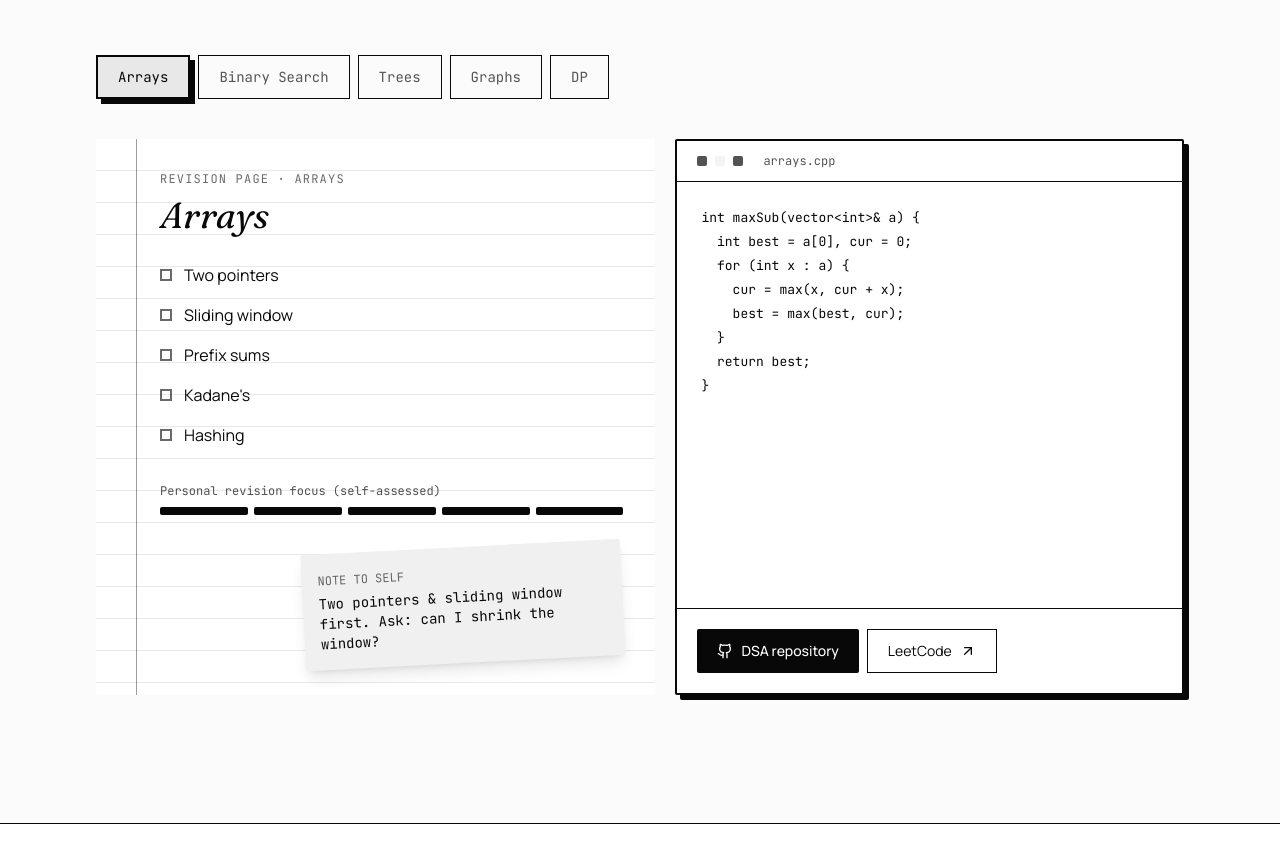
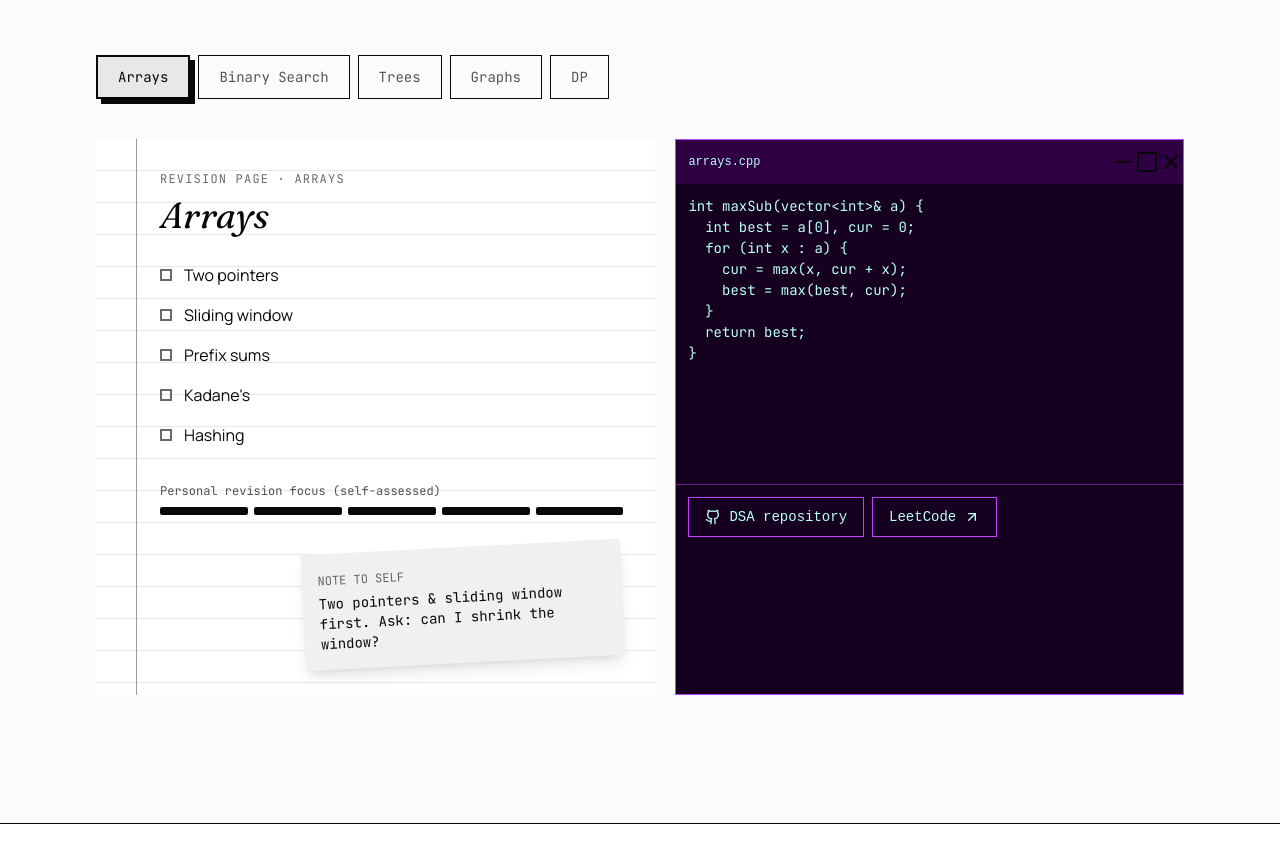
Before and after one commit to AVINASHTIWARI14/portfolio, a React (Vite) app: page / in a window 1280 px wide. Shown: the part 1720-2583 px from the top of the page. Built offline with nearby package versions, Linux system fonts and the light colour scheme.

Commit message:
Restyle C++ editor with purple window design

```diff
--- a/src/components/portfolio/Dsa.tsx
+++ b/src/components/portfolio/Dsa.tsx
@@ -1,12 +1,14 @@
 import { useState } from "react";
 import { AnimatePresence, motion } from "framer-motion";
-import { ArrowUpRight, Github } from "lucide-react";
+import { ArrowUpRight, Github, Minus, Square, X } from "lucide-react";
 import { dsaRepo, dsaTopics, leetcode } from "@/data/portfolio";
 import { Reveal, SectionHeading } from "./Reveal";
 import { cn } from "@/lib/utils";
 
 export function Dsa() {
   const [activeId, setActiveId] = useState(dsaTopics[0]?.id ?? "");
+  const [minimized, setMinimized] = useState(false);
+  const [maximized, setMaximized] = useState(false);
   const t = dsaTopics.find((d) => d.id === activeId)!;
 
   return (
@@ -69,27 +71,50 @@ export function Dsa() {
               </AnimatePresence>
             </div>
 
-            {/* code card */}
-            <div className="flex min-w-0 flex-col rounded-3xl border border-border bg-card">
-              <div className="flex items-center gap-2 border-b border-border px-5 py-3">
-                <span className="h-2.5 w-2.5 rounded-full bg-destructive/70" />
-                <span className="h-2.5 w-2.5 rounded-full bg-sticky/70" />
-                <span className="h-2.5 w-2.5 rounded-full bg-lime/70" />
-                <span className="ml-3 font-mono text-xs text-muted-foreground">{t.id}.cpp</span>
+            {/* C++ editor */}
+            <div
+              className={cn(
+                "dsa-code-window flex min-w-0 flex-col overflow-auto border",
+                maximized ? "min-h-[520px]" : "min-h-[300px]",
+              )}
+              style={{ background: "#15001f", borderColor: "#c042ff", fontFamily: "monospace", fontSize: 14 }}
+            >
+              <div className="dsa-code-titlebar flex h-11 shrink-0 items-center justify-end" style={{ background: "#2e0043" }}>
+                <span className="mr-auto truncate px-3 text-xs text-[#bafff8]">{t.id}.cpp</span>
+                <button type="button" aria-label="Minimize editor" title="Minimize" onClick={() => setMinimized((v) => !v)} className="dsa-window-control">
+                  <Minus />
+                </button>
+                <button type="button" aria-label={maximized ? "Restore editor size" : "Maximize editor"} title={maximized ? "Restore" : "Maximize"} onClick={() => setMaximized((v) => !v)} className="dsa-window-control">
+                  <Square />
+                </button>
+                <button type="button" aria-label="Reset editor view" title="Reset view" onClick={() => { setMinimized(false); setMaximized(false); }} className="dsa-window-control dsa-window-close">
+                  <X />
+                </button>
               </div>
+              {!minimized && (
+                <>
                   <AnimatePresence mode="wait">
-                <motion.pre key={t.id} initial={{ opacity: 0 }} animate={{ opacity: 1 }} exit={{ opacity: 0 }} className="flex-1 overflow-x-auto p-5 font-mono text-[13px] leading-6 text-lime sm:p-6">
+                    <motion.pre
+                      key={t.id}
+                      initial={{ opacity: 0 }}
+                      animate={{ opacity: 1 }}
+                      exit={{ opacity: 0 }}
+                      className={cn("flex-1 overflow-auto whitespace-pre p-3 text-[#bafff8]", maximized ? "min-h-[420px]" : "max-h-[300px]")}
+                      style={{ scrollbarWidth: "none" }}
+                    >
                       <code>{t.snippet}</code>
                     </motion.pre>
                   </AnimatePresence>
-              <div className="flex flex-wrap gap-2 border-t border-border p-5">
-                <a href={dsaRepo} target="_blank" rel="noreferrer" className="inline-flex h-11 items-center gap-2 rounded-full bg-lime px-5 text-sm font-medium text-primary-foreground">
+                  <div className="flex flex-wrap gap-2 border-t border-[#c042ff]/50 p-3">
+                    <a href={dsaRepo} target="_blank" rel="noreferrer" className="inline-flex h-10 items-center gap-2 border border-[#c042ff] px-4 text-sm text-[#bafff8] transition-colors hover:bg-[#2e0043]">
                       <Github className="h-4 w-4" /> DSA repository
                     </a>
-                <a href={leetcode} target="_blank" rel="noreferrer" className="inline-flex h-11 items-center gap-2 rounded-full border border-border px-5 text-sm hover:border-lime hover:text-lime">
+                    <a href={leetcode} target="_blank" rel="noreferrer" className="inline-flex h-10 items-center gap-2 border border-[#c042ff] px-4 text-sm text-[#bafff8] transition-colors hover:bg-[#2e0043]">
                       LeetCode <ArrowUpRight className="h-4 w-4" />
                     </a>
                   </div>
+                </>
+              )}
             </div>
           </div>
         </Reveal>
```
Lines whose indentation alone changed are shown as unchanged.
